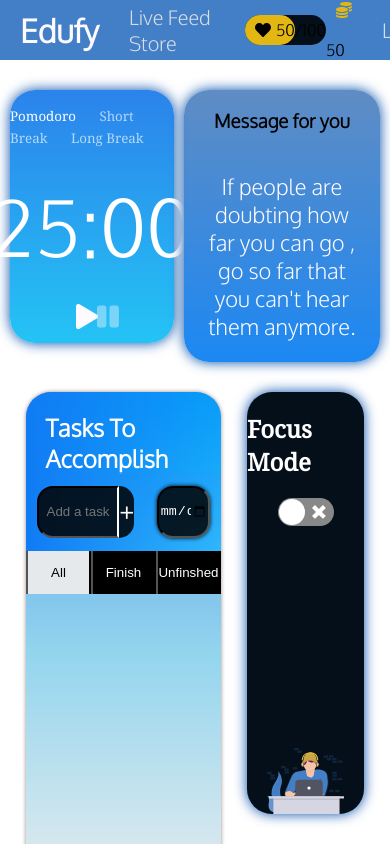
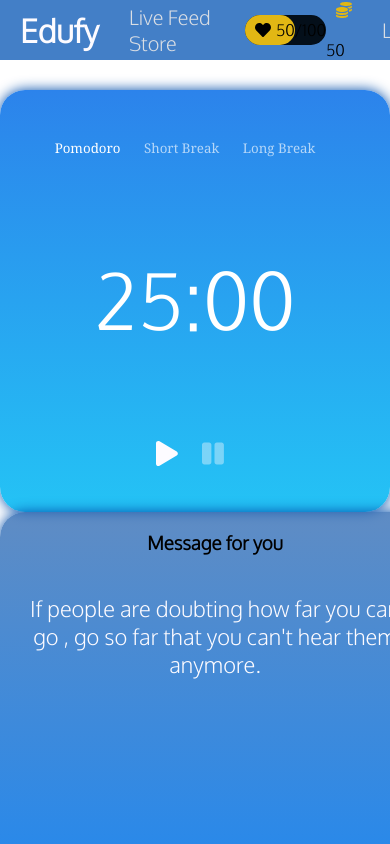
Before and after one commit to jamessnguyenn/EduFy, a React (Create React App) app: page /profile in a window 390 px wide. Shown: the top 844 px of the page. Built offline with nearby package versions, Linux system fonts and the light colour scheme.

Commit message:
added media queries for profile page

```diff
--- a/src/components/productivePage/focusMode/focusMode.css
+++ b/src/components/productivePage/focusMode/focusMode.css
@@ -22,3 +22,12 @@
   width: 65%;
   margin-top: auto;
 }
+
+@media only screen and (max-width: 600px) {
+  .focusModeContainer {
+    width: 100%;
+    height: 80vh;
+    margin-top: 0;
+    padding-top: 0;
+  }
+}
--- a/src/components/productivePage/motivation/motivation.css
+++ b/src/components/productivePage/motivation/motivation.css
@@ -25,3 +25,10 @@
   font-family: "Oxygen", sans-serif;
   font-size: 22px;
 }
+
+@media only screen and (max-width: 600px) {
+  .motivationContainer {
+    width: 100%;
+    height: 50vh;
+  }
+}
--- a/src/components/productivePage/pomoTimer/pomoTimer.css
+++ b/src/components/productivePage/pomoTimer/pomoTimer.css
@@ -49,3 +49,10 @@
 
   font-family: "Oxygen", sans-serif;
 }
+
+@media only screen and (max-width: 600px) {
+  .popodoroContainer {
+    width: 100%;
+    height: 50vh;
+  }
+}
--- a/src/components/productivePage/productivePage.css
+++ b/src/components/productivePage/productivePage.css
@@ -38,3 +38,9 @@
   justify-content: space-evenly;
   border: 0 40px;
 }
+
+@media only screen and (max-width: 600px) {
+  .row {
+    flex-direction: column;
+  }
+}
--- a/src/components/productivePage/toDoList/toDoList.css
+++ b/src/components/productivePage/toDoList/toDoList.css
@@ -5,7 +5,7 @@
   width: 50%;
   row-gap: 0px;
 
-  background: linear-gradient(#107bf4, #00bafd85, white);
+  background: linear-gradient(#107af47c, #00bafd85, white);
   height: 530px;
   margin-bottom: 30px;
 }
@@ -162,10 +162,10 @@ taskInput::-ms-input-placeholder {
   justify-content: start;
   align-items: center;
   border: 0px;
-  overflow: scroll;
+  /* overflow: scroll; */
   overflow-x: hidden;
   padding: 20px;
-  background-color: #cec8c84f;
+  background-color: #e6dbdb8f;
 }
 
 .task {
@@ -236,3 +236,12 @@ taskInput::-ms-input-placeholder {
   align-self: center;
   font-size: 30px;
 }
+
+@media only screen and (max-width: 600px) {
+  .todoContainer {
+    width: 100%;
+    height: 80vh;
+    margin-top: 0;
+    padding-top: 0;
+  }
+}
```
